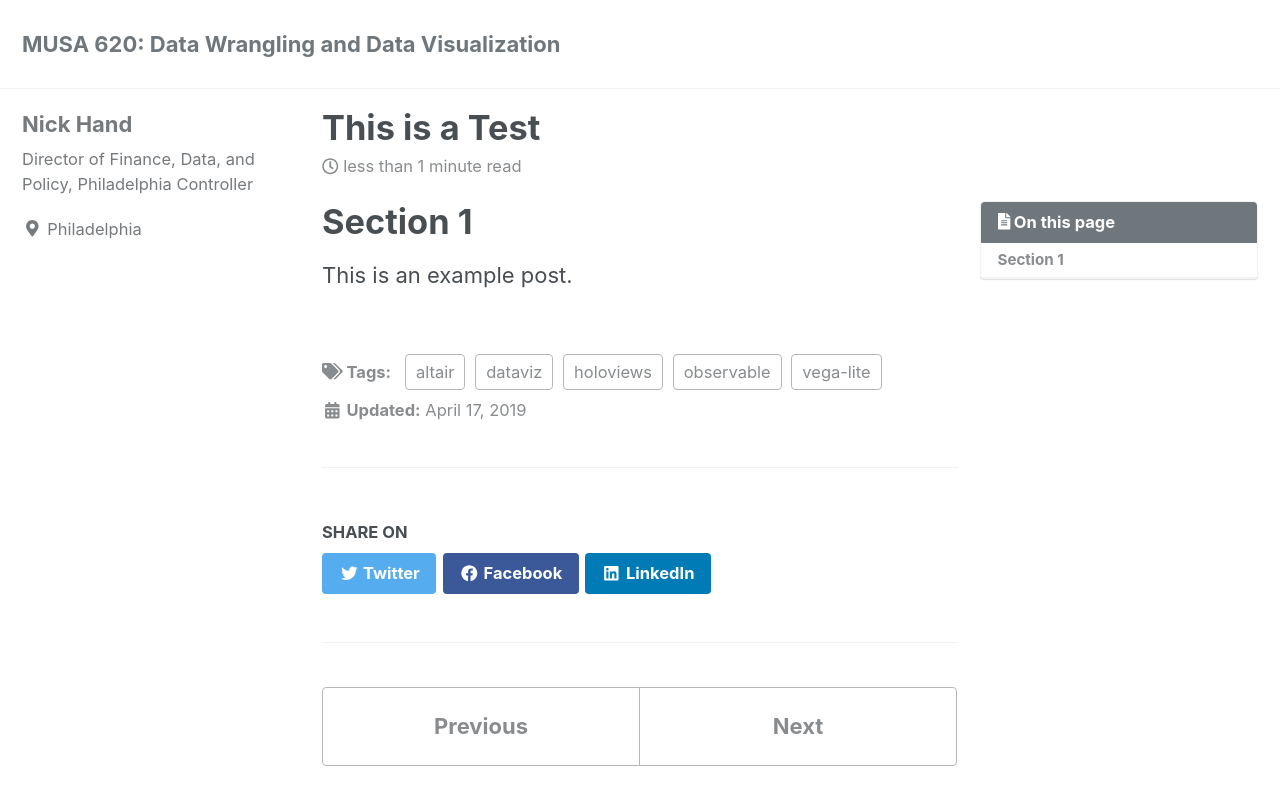
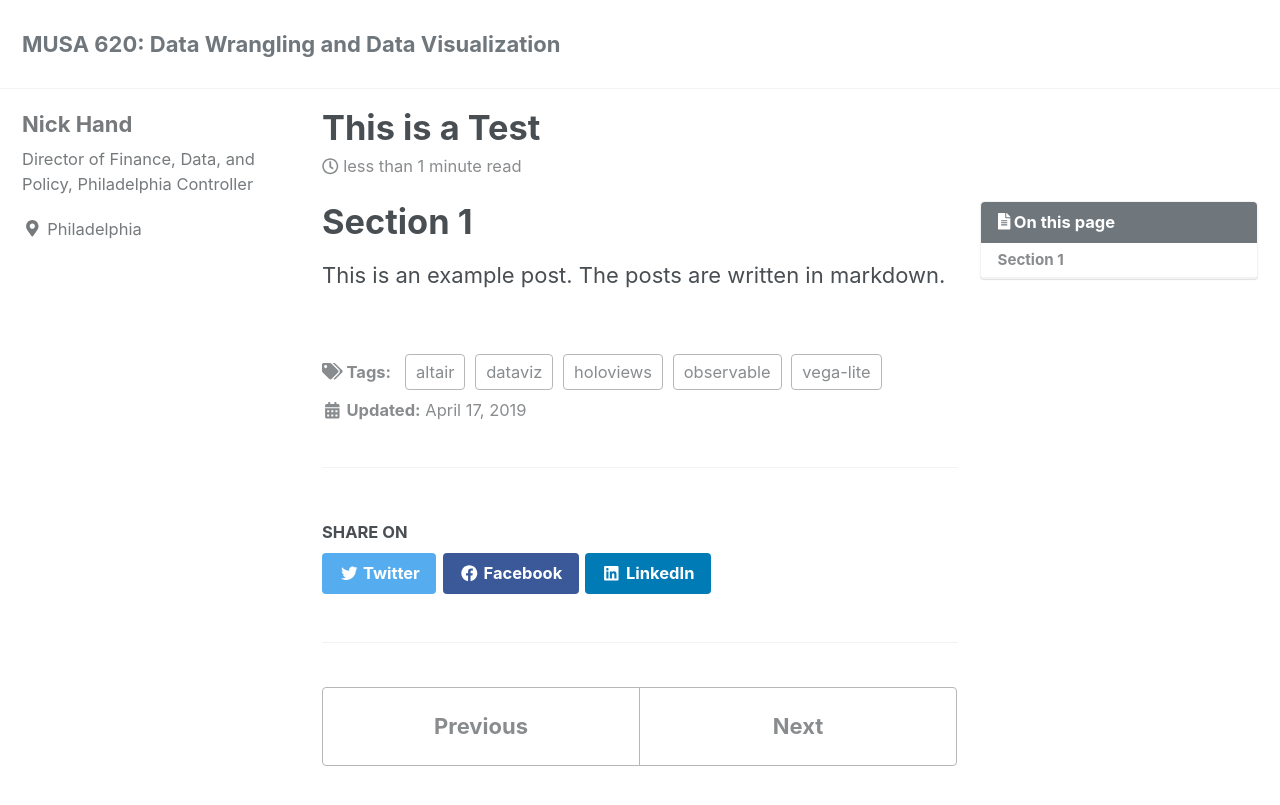
Before and after one commit to MUSA-620-Fall-2019/github-pages-starter, a Jekyll site: the page built from _posts/2019-04-17-test-post.md, in a window 1280 px wide and 900 px high. Shown: the top 805 px of the window. Built offline with Jekyll 4.4.1, drawn with Linux system fonts in a browser that asks for light colours; cached includes are drawn as plain includes; nearby versions of some CDN libraries; a script that is not in the unit is left out; some of the changed text lies outside the part shown.

Commit message:
more updates

```diff
--- a/_posts/2019-04-17-test-post.md
+++ b/_posts/2019-04-17-test-post.md
@@ -10,4 +10,4 @@ toc_sticky: true
 
 # Section 1
 
-This is an example post.
+This is an example post. The posts are written in markdown.
```
Also changed, not shown: _posts/2019-04-13-measles-charts.md (+1 -1 lines).
